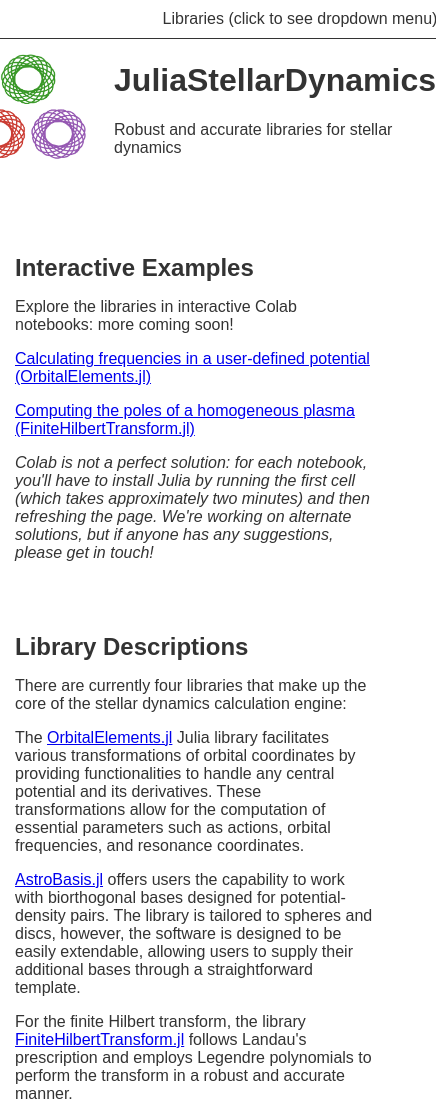
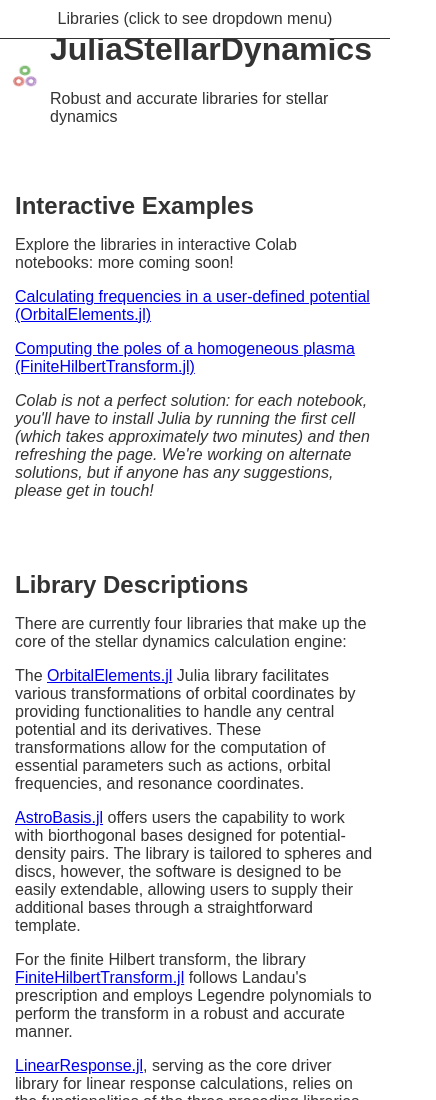
Before and after one commit to JuliaStellarDynamics/JuliaStellarDynamics.github.io, a plain HTML site: page index.html in a window 390 px wide. Shown: the top 1100 px of the page, 436 px wide, since content can reach past the window. Drawn offline with Linux system fonts and the light colour scheme.

Commit message:
add README

```diff
--- a/css/styles.css
+++ b/css/styles.css
@@ -108,9 +108,22 @@ body {
     text-align: center;
 }
 
-/* Add a media query for smaller screens */
+
+/* Media query for screens 600px or less (typical for mobile devices) */
 @media only screen and (max-width: 600px) {
+    .header-banner {
+        padding: 10px; /* Adjust padding for smaller screens */
+    }
+
+    .logo {
+        width: 30px; /* Adjust logo size for smaller screens */
+    }
+
     body {
         max-width: 100%; /* Allow the width to scale for smaller screens */
     }
+
+    .dropdown-menu {
+        width: 100%; /* Make dropdown full width on smaller screens */
+    }
 }
--- a/index.html
+++ b/index.html
@@ -4,9 +4,9 @@
         <meta charset="UTF-8">
         <meta name="viewport" content="width=device-width, initial-scale=1.0">
         <link rel="stylesheet" href="css/styles.css">
-        <link rel="icon" href="css/logo.png" type="image/png">
+        <link rel="icon" href="css/logotransparent.png" type="image/png">
         <script src="js/dropdown.js" defer></script>
-        <title>Your Project</title>
+        <title>JuliaStellarDynamics</title>
     </head>
 
 <!-- Dropdown Menu -->
```
Also changed, not shown: css/logotransparent.png (added), 4 other files.
